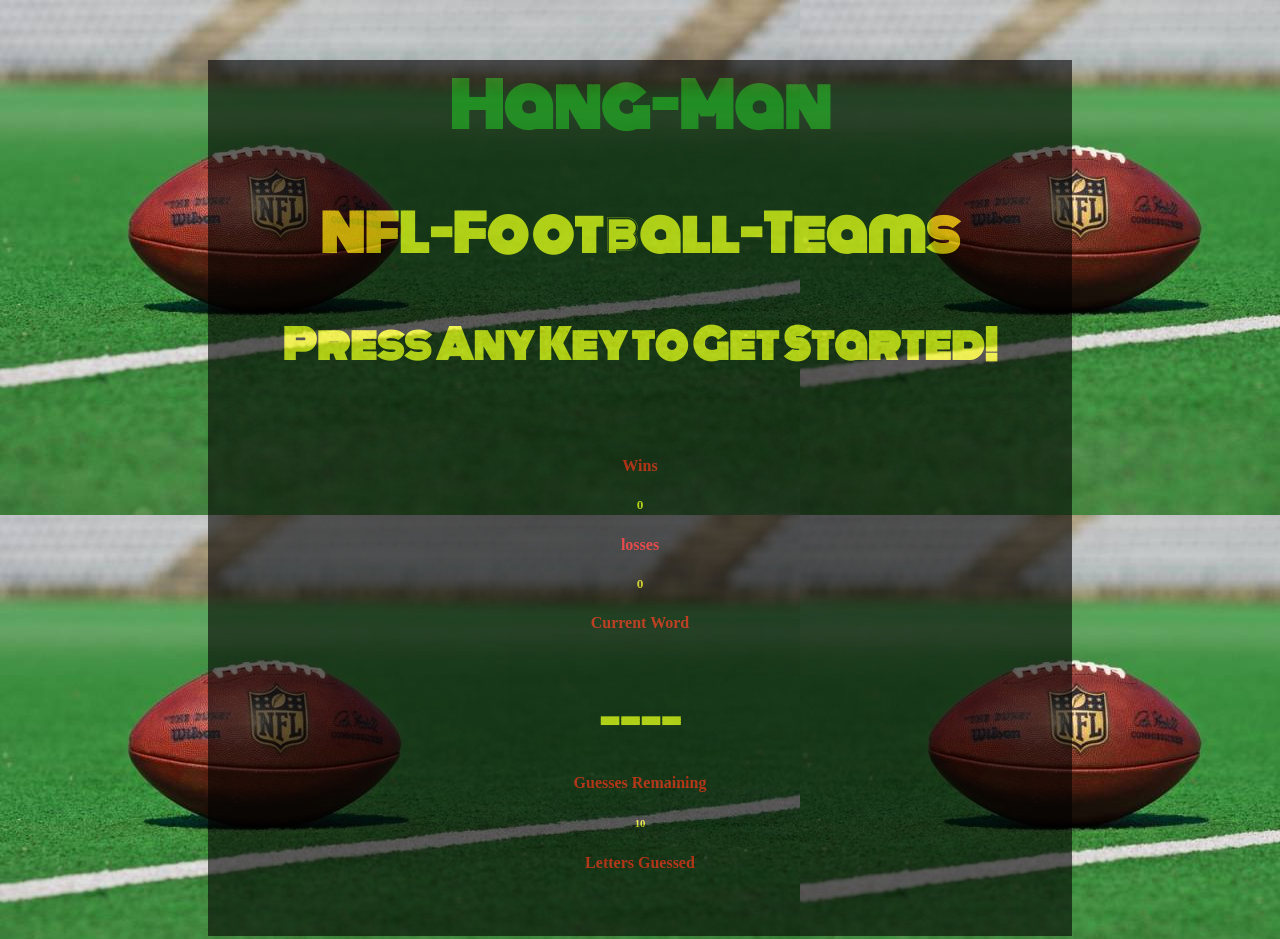
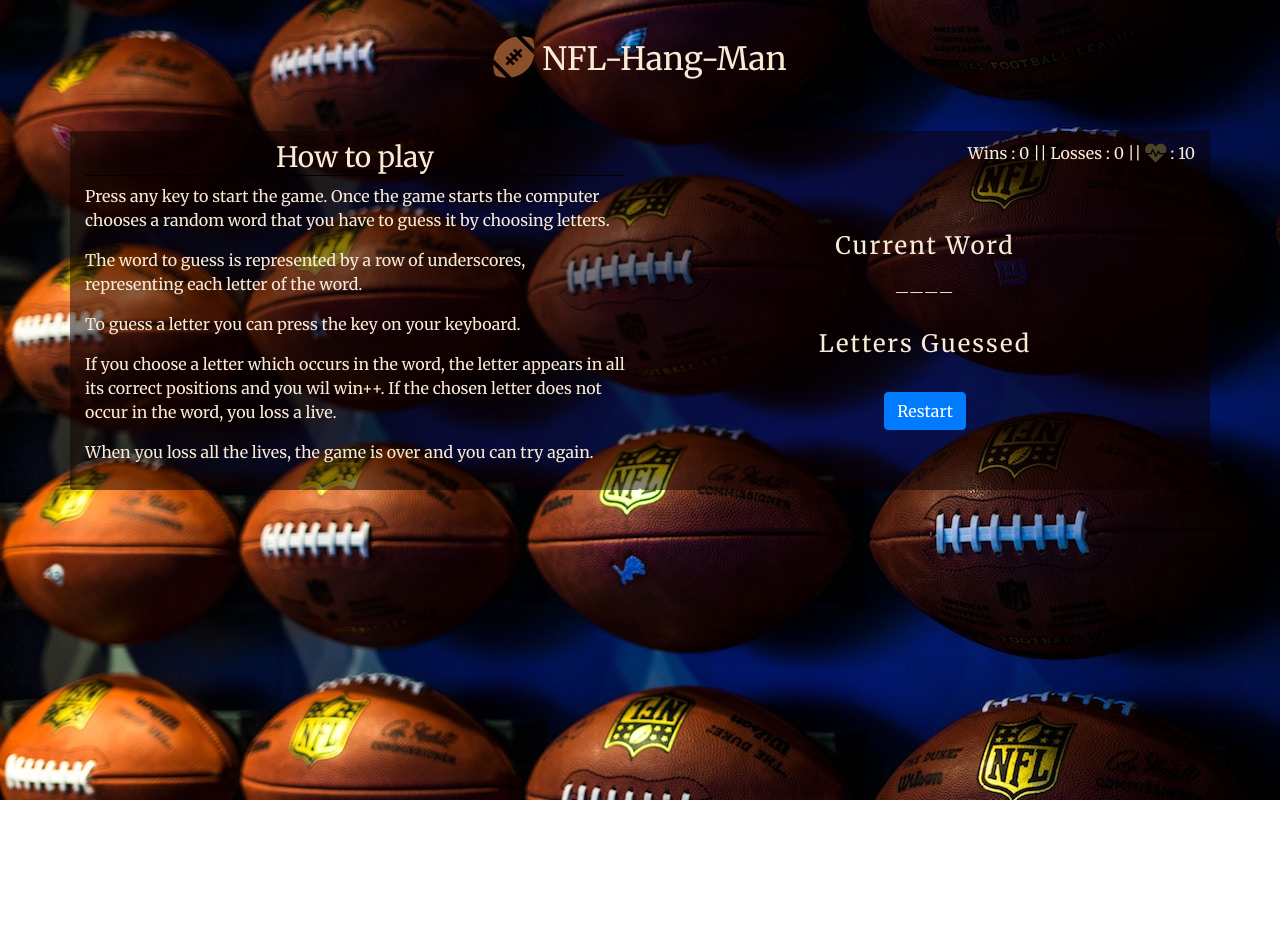
Before and after one commit to Ferewtucho/Word-Guess-Game, a plain HTML site: page index.html in a window 1280 px wide. Shown: the top 939 px of the page. After the commit the page ends 800 px from the top, so only its background shows below. Drawn offline with nearby package versions, Linux system fonts and the light colour scheme.

Commit message:
updated css html js added bootstrap font-awsome

```diff
--- a/assets/css/style.css
+++ b/assets/css/style.css
@@ -1,78 +1,76 @@
-.back {
-    background-color: orange;
-    background-image: url("../images/nflfootballfield.jpg");
+@import url(https://fonts.googleapis.com/css?family=Merriweather);
 
+body {
+    font-family: 'Merriweather', serif !important;
+    background-image: url("../images/hence-the-boom-465963-unsplash.jpg");
+    color: antiquewhite;
+}
+
+.pulsate {
+    animation: pulsate 2s ease-out;
+    animation-iteration-count: infinite;
+    opacity: 0.0;
+}
+p {
+    color: antiquewhite;
+}
+.color {
+    color: antiquewhite;
+}
+.myelement {
+    background: rgba(14, 0, 0, 0.5) !important;
+    -pie-background:  rgba(14, 0, 0, 0.5) !important;
+    behavior: url(PIE.htc);
+}
+
+@-webkit-keyframes pulsate {
+    0% {opacity: 0.0;}
+    50% {opacity: 1.0;}
+    100% {opacity: 0.0;}
+}
+.pulsate2 {
+    text-align: center;
+    text-shadow: 1px 1px 2px black, 0 0 25px antiquewhite, 0 0 5px whitesmoke;
+    animation: pulsate 1s ease-out;
+    animation-iteration-count: infinite;
+    opacity: 0.0;
+}
+@-webkit-keyframes pulsate {
+    0% {opacity: 0.0;}
+    50% {opacity: 1.0;}
+    100% {opacity: 0.0;}
+}
+.tear {
+    color:#ffcb2e;
+}
+
+.wink {
+    color:#ffcb2e;
+}
+
+.h4, h4 {
+    font-size: 1.5rem;
+    letter-spacing: 2px;
+}
+.top {
+    margin-top: 20px;
+    background-color: green;
+    padding: 10px;
+    border-radius: 3px;
+}
+.top1 {
+    background-color: antiquewhite;
 }
 .container {
-    text-align: center;
+    margin-top: 40px;
 }
-.wrapper {
-    position: center;
-    background-color: black;
-    opacity: 0.6;
-    max-width: 960px;
-    min-height: 600px;
-    max-height: 1150px;
-    margin: 60px 200px;
+.center {
+    text-align: center !important;
+    color: antiquewhite;
 }
-
-h1{
-    font-family: 'Monoton', monospace;
-    font-size: 60px;
-    color: green;
+.right {
+    text-align: right !important;
+    border-radius: 3px;
+    position: relative;
+    right: 0 !important;
 }
-h3 {
-    font-family: 'Monoton', monospace;
-    font-size: 40px;
-    color: yellow;
-}
-h4 {
-    color: red;
-}
-h5 {
-    color: yellow;
-}
-h6 {
-    color:yellow;
-}
-h2{
-    font-family: 'Monoton', monospace;
-    font-size: 50px;
-    color: yellow;
-}
-
-
-p {
-    font-family: Cambria, Cochin, Georgia, Times, 'Times New Roman', serif;
-    font-size: 30px;
-    color: red;
-}
-
-
-#currentWord {
-    color: yellow;
-
-}
-
-.gameplay-column {
-    padding-top: 20px;
-    /* border: 3px dashed #fff; */
-    text-align: center;
-    margin-top: 20px;
-    min-height: 500px;
-    /* background-color: rgba(255, 255, 255, .3); */
-}
-.clearfix:before,
-.clearfix:after {
-content: " ";
-display: table;
-}
-
-.clearfix:after {
-clear: both;
-}
-
-
-.clearfix {
-*zoom: 1;
-}
--- a/assets/javascript/game.js
+++ b/assets/javascript/game.js
@@ -60,7 +60,7 @@
 
     if (remainingGuesses <= 0) {
 
-        document.getElementById("gameover").innerHTML = "You have no more Guesses :(";
+        document.getElementById("gameover").innerHTML = "You have no more Guesses " + '<i class="fas fa-sad-tear fa-2x tear"></i>';
         document.getElementById("continue").innerHTML = "Press any Key to Continue";
         losses++;
         hasFinished = true;
@@ -126,9 +126,17 @@
 
 function checkWin() {
     if (guessingWord.indexOf("_") === -1) {
-        document.getElementById("youwin").innerHTML = "You Winnn!!!";
+        document.getElementById("youwin").innerHTML = "You Winnn!!! " + '<i class="fas fa-smile-wink fa-2x wink"></i>';
         document.getElementById("continue").innerHTML = "Press any Key to Continue";
         wins++;
         hasFinished = true;
     }
 };
+// function myFunction() {
+//     var x = document.getElementById("myDIV");
+//     if (x.style.display === "none") {
+//         x.style.display = "block";
+//     } else {
+//         x.style.display = "none";
+//     }
+// }
--- a/index.html
+++ b/index.html
@@ -4,41 +4,60 @@
 <head>
     <title>Hang Man</title>
     <link rel="stylesheet" type="text/css" href="assets/css/style.css">
+    <link rel="stylesheet" href="https://stackpath.bootstrapcdn.com/bootstrap/4.1.3/css/bootstrap.min.css" integrity="sha384-MCw98/SFnGE8fJT3GXwEOngsV7Zt27NXFoaoApmYm81iuXoPkFOJwJ8ERdknLPMO"
+        crossorigin="anonymous">
+    <link rel="stylesheet" href="https://use.fontawesome.com/releases/v5.5.0/css/all.css" integrity="sha384-B4dIYHKNBt8Bc12p+WXckhzcICo0wtJAoU8YZTY5qE0Id1GSseTk6S+L3BlXeVIU"
+        crossorigin="anonymous">
     <link href="https://fonts.googleapis.com/css?family=Monoton" rel="stylesheet">
     <script src="assets/javascript/game.js"></script>
+
 </head>
 
-<body class="back">
-    <div class="wrapper">
+<body>
+    <div class="container">
+        <h2 class="center color"> <i class="fas fa-football-ball fa-lg" style="color: #8a5029"></i> NFL-Hang-Man</h2>
+        <hr>
+        <div class="row">
+            <div class="col-md-6 top myelement">
+                <h3 class="center" style="border-bottom: 1px solid black ">How to play</h3>
+                <p>Press any key to start the game. Once the game starts the computer chooses a random word that you
+                    have to guess it by choosing letters.</p>
+                <p> The word to guess is represented by a row of underscores, representing each letter of the word.</p>
 
-        <div class="container">
-            <div class="row one">
-                <div class="col-md-12">
-                    <h1>Hang-Man</h1>
-                    <h2>NFL-Football-Teams</h2>
-                    <h3>Press Any Key to Get Started! </h3>
+                <p>To guess a letter you can press the key on your keyboard.</p>
+
+                <p>If you choose a letter which occurs in the word, the letter appears in all its correct positions
+                    and you wil win++. If the chosen letter does not occur in
+                    the
+                    word, you loss a live.</p>
+                <p>When you loss all the lives, the game is over and you can try again.</p>
+                <h5 id="continue" class = "pulsate2"></h5>
+
+
+
+            </div>
+            <div class="col-md-6 gameplay-column center top1 top myelement">
+                <div class="right">
+
+                    <span>Wins</span> : <span id="totalWins"> </span> ||
+                    <span>Losses</span> : <span id="totallosses"> </span> ||
+                    <span><i class="fas fa-heartbeat fa-lg pulsate" style="color: #494525"></i> : </span><span id="remainingGuesses">
+                    </span>
+                    <hr>
                 </div>
-            </div>
-        </div>
-        <div class="container">
-            <div class="row two">
-                <div class="col-md-6 gameplay-column1">
-                    <p id="youwin"></p>
-                    <p id="gameover"></p>
-                    <p id="continue"></p>
-                </div>
-            </div>
-            <div class="col-md-6 gameplay-column">
-                <h4>Wins</h4>
-                <h5 id="totalWins"></h5>
-                <h4>losses</h4>
-                <h5 id="totallosses"></h5>
+                <hr>
+                <p id="youwin"></p>
+                <p id="gameover"></p>
+
+                <hr>
                 <h4>Current Word</h4>
-                <h3 id="currentWord"></h3>
-                <h4>Guesses Remaining</h4>
-                <h6 id="remainingGuesses"></h6>
+
+                <h4 id="currentWord"></h4>
+                <br>
                 <h4>Letters Guessed</h4>
+                <hr>
                 <h3 id="guessedLetters"></h3>
+                <button type="submit" class="btn btn-primary" onclick="resetGame()">Restart</button>
             </div>
         </div>
     </div>
```
Also changed, not shown: assets/images/hence-the-boom-465963-unsplash.jpg (added), assets/images/nflfootballfield.jpg (deleted).
